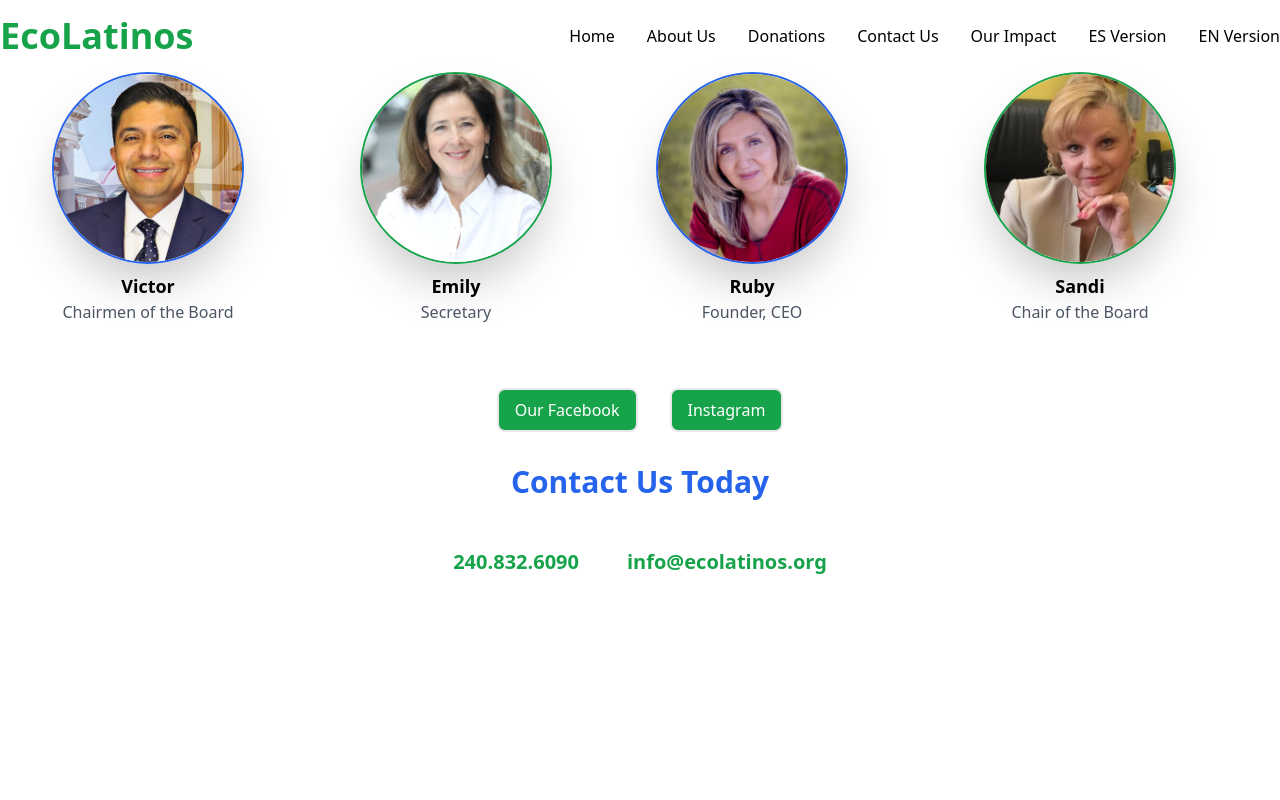
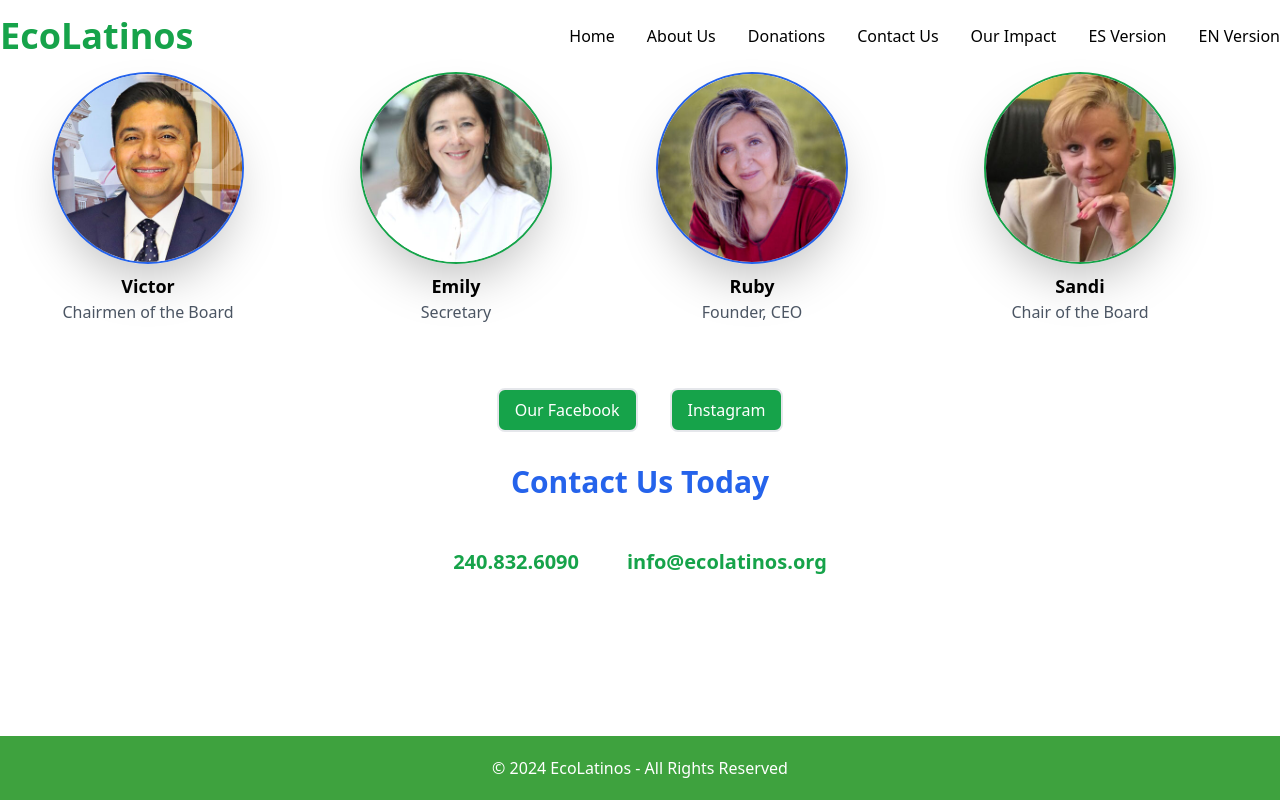
Before and after one commit to JayHall2002/ecolatinos, a Next.js app in the folder frontend/website-app/: page /contact in a window 1280 px wide. Built offline with nearby package versions, Linux system fonts and the light colour scheme.

Commit message:
Added footer

```diff
--- a/frontend/website-app/app/contact/page.js
+++ b/frontend/website-app/app/contact/page.js
@@ -186,6 +186,15 @@
                     <h3 className="hover:scale-125 hover:text-green-900">info@ecolatinos.org</h3>
                 </div>
             </div>
+            {/* Footer section at the bottom of the page */}
+            <footer className="fixed bottom-0 w-full" style={{
+                    backgroundColor: "#3ea23e", // Green background color
+                    color: "white", // White text color
+                    textAlign: "center", // Centered text
+                    padding: "20px" // Padding inside the footer
+                }}>
+                    <p>© 2024 EcoLatinos - All Rights Reserved</p> {/* Copyright notice */}
+            </footer>
         </div>
     );
 }
--- a/frontend/website-app/app/donation/page.css
+++ b/frontend/website-app/app/donation/page.css
@@ -1,7 +1,7 @@
 /*page.css*/
 
 body{
-    background-color: #3CB434;
+    background-color: #ffffff;
     font-family: Arial, sans-serif;
     line-height: 1.6;
     margin: 0;
--- a/frontend/website-app/app/donation/page.js
+++ b/frontend/website-app/app/donation/page.js
@@ -33,6 +33,7 @@
           <a href="mailto:info@ecolatinos.org">info@ecolatinos.org</a> {/* Mailto link for sending emails */}
         </address>
       </div>
+
     </div>
   );
 }
```
